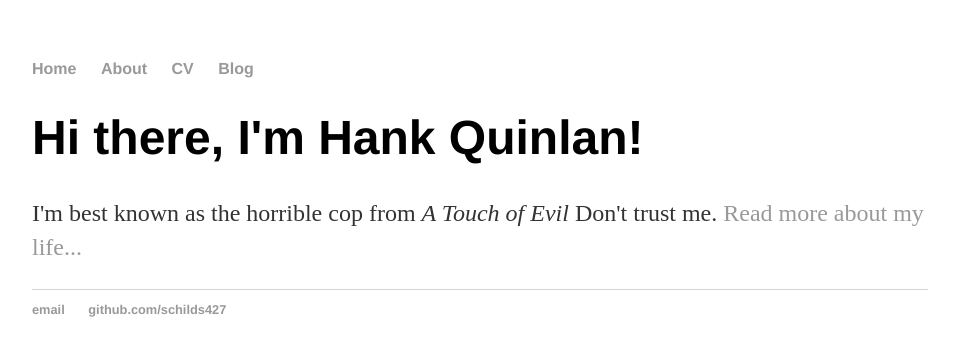
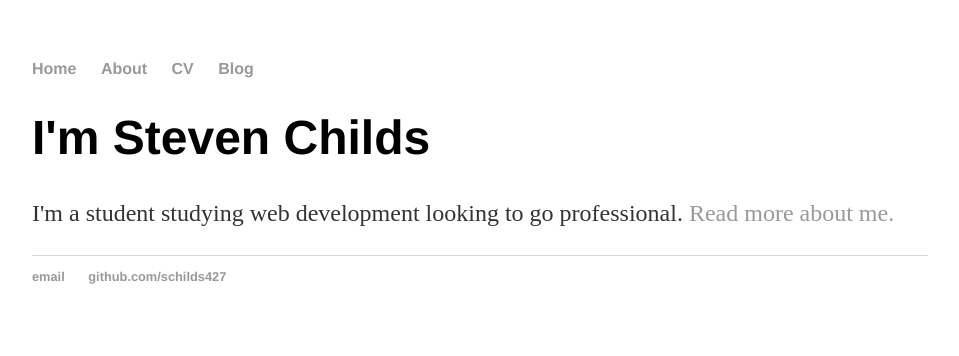
Before and after one commit to schilds427/schilds427.github.io, a Jekyll site: the page built from index.html, in a window 1280 px wide. Shown: the top 356 px of the page, without its empty margins (160-1119 px from the left). Built offline with Jekyll 4.4.1, drawn with Linux system fonts in a browser that asks for light colours.

Commit message:
Update index.html

```diff
--- a/index.html
+++ b/index.html
@@ -1,8 +1,8 @@
 ---
 layout: default
-title: Hank Quinlan, Horrible Cop
+title: Steven Childs Web Projects
 ---
 <div class="blurb">
-	<h1>Hi there, I'm Hank Quinlan!</h1>
-	<p>I'm best known as the horrible cop from <em>A Touch of Evil</em> Don't trust me. <a href="/about">Read more about my life...</a></p>
+	<h1>I'm Steven Childs</h1>
+	<p>I'm a student studying web development looking to go professional. <a href="/about">Read more about me.</a></p>
 </div><!-- /.blurb -->
```
